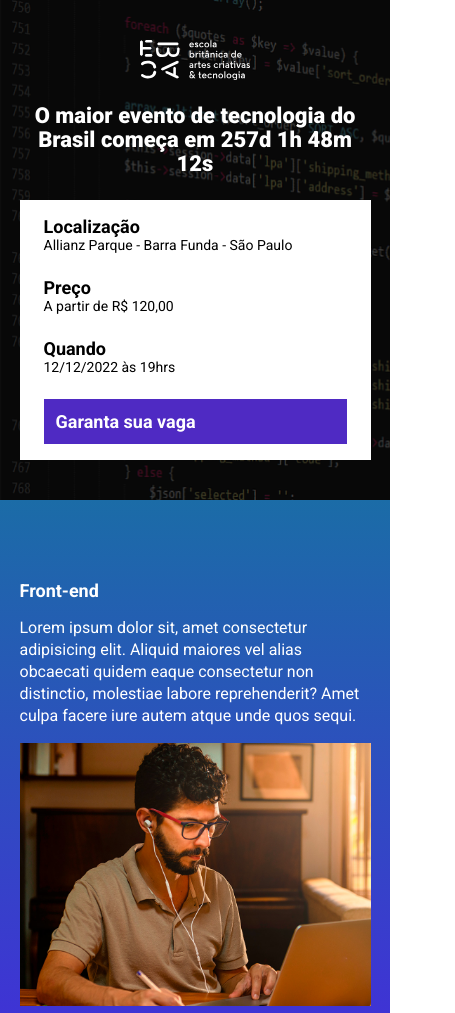
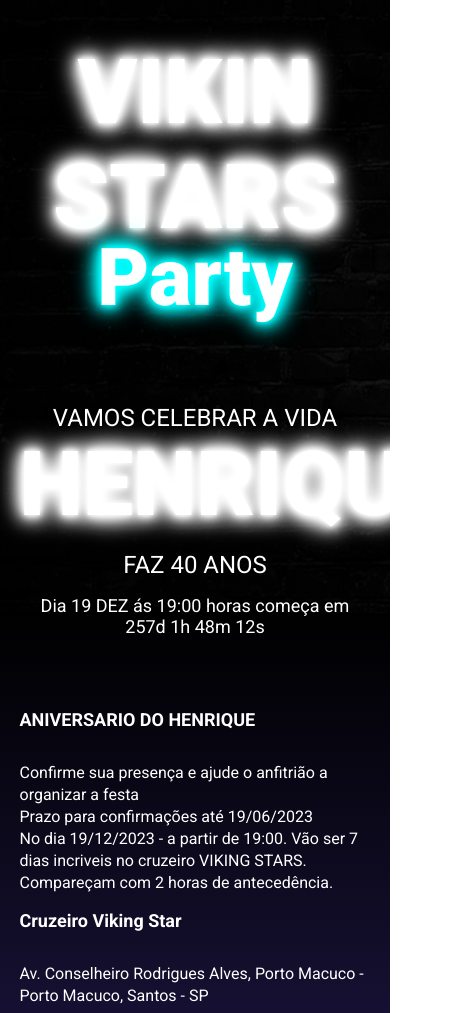
Before and after one commit to Henrique-Vital/landingpage_evento, a website built with Parcel: page src/index.html in a window 390 px wide. Shown: the top 1013 px of the page, 455 px wide, since content can reach past the window. Built offline with nearby package versions, Linux system fonts and the light colour scheme.

Commit message:
add files

```diff
--- a/src/index.html
+++ b/src/index.html
@@ -15,77 +15,62 @@
 <body>
     <header class="hero">
         <div class="container">
-            <img class="hero__logo" src="./images/ebac_logo.svg" alt="EBAC">
+            <p class="hero__text_nome";
+            ">
+                VIKIN STARS
+            </p>
+            <p class="hero__text_party">
+                Party
+            </p>
+            <p class="hero__text_1">
+                VAMOS CELEBRAR A VIDA
+            </p>
+            <p class="hero__text_nome" >
+                HENRIQUE
+            </p>
             <p class="hero__text">
-                O maior evento de tecnologia do Brasil começa em <span id="contador"></span>
+                FAZ  40  ANOS
             </p>
-            <div class="infos-bar">
-                <ul class="infos-bar__infos">
-                    <li class="infos-bar__infos__item">
-                        <b>Localização</b>
-                        Allianz Parque - Barra Funda - São Paulo
-                    </li>
-                    <li class="infos-bar__infos__item">
-                        <b>Preço</b>
-                        A partir de R$ 120,00
-                    </li>
-                    <li class="infos-bar__infos__item">
-                        <b>Quando</b>
-                        12/12/2022 às 19hrs
-                    </li>
-                </ul>
-                <a href="#" class="button button--primary">
-                    Garanta sua vaga
-                </a>
-            </div>
+            <p class="hero__text_2">
+                Dia 19 DEZ ás 19:00 horas começa em <span id="contador"></span>
+            </p>
         </div>
     </header>
 
     <section class="event event--frontend">
         <div class="container" data-aos="fade-right">
             <div class="event__details">
-                <h2 class="event__details__title">Front-end</h2>
+                <h2 class="event__details__title">ANIVERSARIO DO HENRIQUE</h2>
+                <p class="event__details__description">Confirme sua presença e ajude o anfitrião a organizar a festa</p>
+
                 <p class="event__details__description">
-                    Lorem ipsum dolor sit, amet consectetur adipisicing elit. Aliquid maiores vel alias obcaecati quidem eaque consectetur non distinctio, molestiae labore reprehenderit? Amet culpa facere iure autem atque unde quos sequi.
+                    Prazo para confirmações até 19/06/2023
+                </p>
+                <p class="event__details__description">
+                    No dia 19/12/2023 - a partir de 19:00. Vão ser 7 dias incriveis no cruzeiro VIKING STARS. Compareçam com 2 horas de antecedência.
+                </p>
+                <h2 class="event__details__title">Cruzeiro Viking Star</h2>
+                <p class="event__details__description">
+                    Av. Conselheiro Rodrigues Alves, Porto Macuco - Porto Macuco, Santos - SP
                 </p>
             </div>
-            <img class="event__image" src="./images/frontend.png" alt="Front-end">
+
         </div>
     </section>
     <section class="event event--ui-ux event--image-left">
         <div class="container" data-aos="fade-left">
             <div class="event__details">
-                <h2 class="event__details__title">UI/UX</h2>
+                <h2 class="event__details__title">MENSAGEM DO HENRIQUE</h2>
                 <p class="event__details__description">
-                    Lorem ipsum dolor sit, amet consectetur adipisicing elit. Aliquid maiores vel alias obcaecati quidem eaque consectetur non distinctio, molestiae labore reprehenderit? Amet culpa facere iure autem atque unde quos sequi.
+                    Fala galera! Lá se foi mais um ano e adivinha o que chegou?! Sim, meu aniversário, haha! É uma ótima desculpa pra gente se encontrar! 🎉
+                </p>
+                <p class="event__details__description">
+                    Então bora nos ver para comemorar tudo de bom que está por vir neste novo ciclo!
                 </p>
             </div>
-            <img class="event__image" src="./images/ui-ux.png" alt="UI/UX">
+            <img class="event__image" src="./images/henrique.png" style="opacity: .8;" alt="UI/UX">
         </div>
     </section>
-    <section class="event event--data-science">
-        <div class="container" data-aos="fade-right">
-            <div class="event__details">
-                <h2 class="event__details__title">Data Science</h2>
-                <p class="event__details__description">
-                    Lorem ipsum dolor sit, amet consectetur adipisicing elit. Aliquid maiores vel alias obcaecati quidem eaque consectetur non distinctio, molestiae labore reprehenderit? Amet culpa facere iure autem atque unde quos sequi.
-                </p>
-            </div>
-            <img class="event__image" src="./images/data.png" alt="Data Science">
-        </div>
-    </section>
-    <section class="event event--backend event--image-left">
-        <div class="container" data-aos="fade-left">
-            <div class="event__details">
-                <h2 class="event__details__title">Back-end</h2>
-                <p class="event__details__description">
-                    Lorem ipsum dolor sit, amet consectetur adipisicing elit. Aliquid maiores vel alias obcaecati quidem eaque consectetur non distinctio, molestiae labore reprehenderit? Amet culpa facere iure autem atque unde quos sequi.
-                </p>
-            </div>
-            <img class="event__image" src="./images/backend.png" alt="Back-end">
-        </div>
-    </section>
-
     <script src="https://unpkg.com/aos@next/dist/aos.js"></script>
     <script src="scripts/main.js"></script>
 </body>
--- a/src/styles/_event.scss
+++ b/src/styles/_event.scss
@@ -38,11 +38,13 @@
         &__title {
             font-size: 18px;
             font-weight: bold;
-            margin-bottom: 16px;
+            margin-bottom: 32px;
+            margin-top: 16px;
         }
 
         &__description {
             line-height: 22px;
+
         }
     }
 
--- a/src/styles/_hero.scss
+++ b/src/styles/_hero.scss
@@ -3,7 +3,7 @@
 .hero {
     padding-top: 64px;
     padding-bottom: 100px;
-    background-image: url(../images/fundo.png);
+    background-image: url(../images/vikin_fundo.png);
     background-repeat: no-repeat;
     background-size: cover;
     position: relative;
@@ -23,20 +23,58 @@
         opacity: .7;
     }
 
+    &__text_nome {
+        //margin-top: 0px;
+        //margin-bottom: 2px;
+        font-size: 155px;
+        //line-height: 56px;
+        font-weight: 800;
+        text-align: center;
+        text-shadow: 0 0 5px white, 0 0 10px white, 0 0 15px white, 0 0 20px white, 0 0 25px white, 0 0 30px white;
+
+    }
+
+    &__text_1 {
+        //margin-top: -42px;
+        //margin-bottom: -120px;
+        font-size: 36px;
+        //line-height: 56px;
+        font-weight: 500;
+        text-align: center;
+
+    }
+
     &__text {
-        margin-top: 64px;
-        margin-bottom: 64px;
-        font-size: 40px;
+        //margin-top: 62px;
+        //margin-bottom: 64px;
+        font-size: 36px;
+        line-height: 56px;
+        font-weight: 500;
+        text-align: center;
+
+    }
+    &__text_2 {
+        margin-top: 2px;
+        margin-bottom: -64px;
+        font-size: 32px;
+        //line-height: 56px;
+        font-weight: 500;
+        text-align: center;
+
+    }
+
+    &__text_party {
+        //margin-top: -8px;
+        margin-bottom: 98px;
+        font-size: 112px;
         line-height: 56px;
         font-weight: 800;
         text-align: center;
+        text-shadow: 0 0 5px #00ffff, 0 0 10px #00ffff, 0 0 15px #00ffff, 0 0 20px #00ffff, 0 0 25px #00ffff, 0 0 30px #00ffff;
+        //color: aqua importat !important;
     }
 
-    &__logo {
-        margin: 0 auto;
-        height: 80px;
-        display: block;
-    }
+
 
     @media (max-width: 640px) {
         padding: 40px 0;
@@ -45,10 +83,54 @@
             height: 40px;
         }
 
+        &__text_nome {
+            //margin-top: 0px;
+            //margin-bottom: 2px;
+            font-size: 90px;
+            //line-height: 56px;
+            font-weight: 800;
+            text-align: center;
+            text-shadow: 0 0 5px white, 0 0 10px white, 0 0 15px white, 0 0 20px white, 0 0 25px white, 0 0 30px white;
+
+        }
+
+        &__text_1 {
+            //margin-top: -42px;
+            //margin-bottom: -120px;
+            font-size: 24px;
+            //line-height: 56px;
+            font-weight: 500;
+            text-align: center;
+
+        }
+
         &__text {
-            font-size: 22px;
-            line-height: 24px;
-            margin: 24px 0;
+            //margin-top: 62px;
+            //margin-bottom: 64px;
+            font-size: 24px;
+            line-height: 56px;
+            font-weight: 500;
+            text-align: center;
+
+        }
+        &__text_2 {
+            margin-top: 2px;
+            margin-bottom: -64px;
+            font-size: 18px;
+            //line-height: 56px;
+            font-weight: 500;
+            text-align: center;
+
+        }
+
+        &__text_party {
+
+            margin-bottom: 98px;
+            font-size: 80px;
+            line-height: 56px;
+            font-weight: 800;
+            text-align: center;
+
         }
     }
 }
--- a/src/styles/_variables.scss
+++ b/src/styles/_variables.scss
@@ -1,8 +1,8 @@
 $textColor: #fff;
 $secondaryTextColor: #000;
 
-$blue1: #1B6CA7;
-$blue2: #442BDB;
-$pink: #89223B;
-$yellow: #9C791D;
-$purple: #4F2AC3;
+$blue1: #000000;
+$blue2: #1a143d;
+$pink: #4b173b;
+$yellow: #1a143d;
+$purple: #080808;
```
Also changed, not shown: src/images/balao.png (added), src/images/balao2.png (added), src/images/navio-trasparente.png (added), src/images/navio2.jpg (added), src/images/vikin_fundo.png (added), 2 other files.
